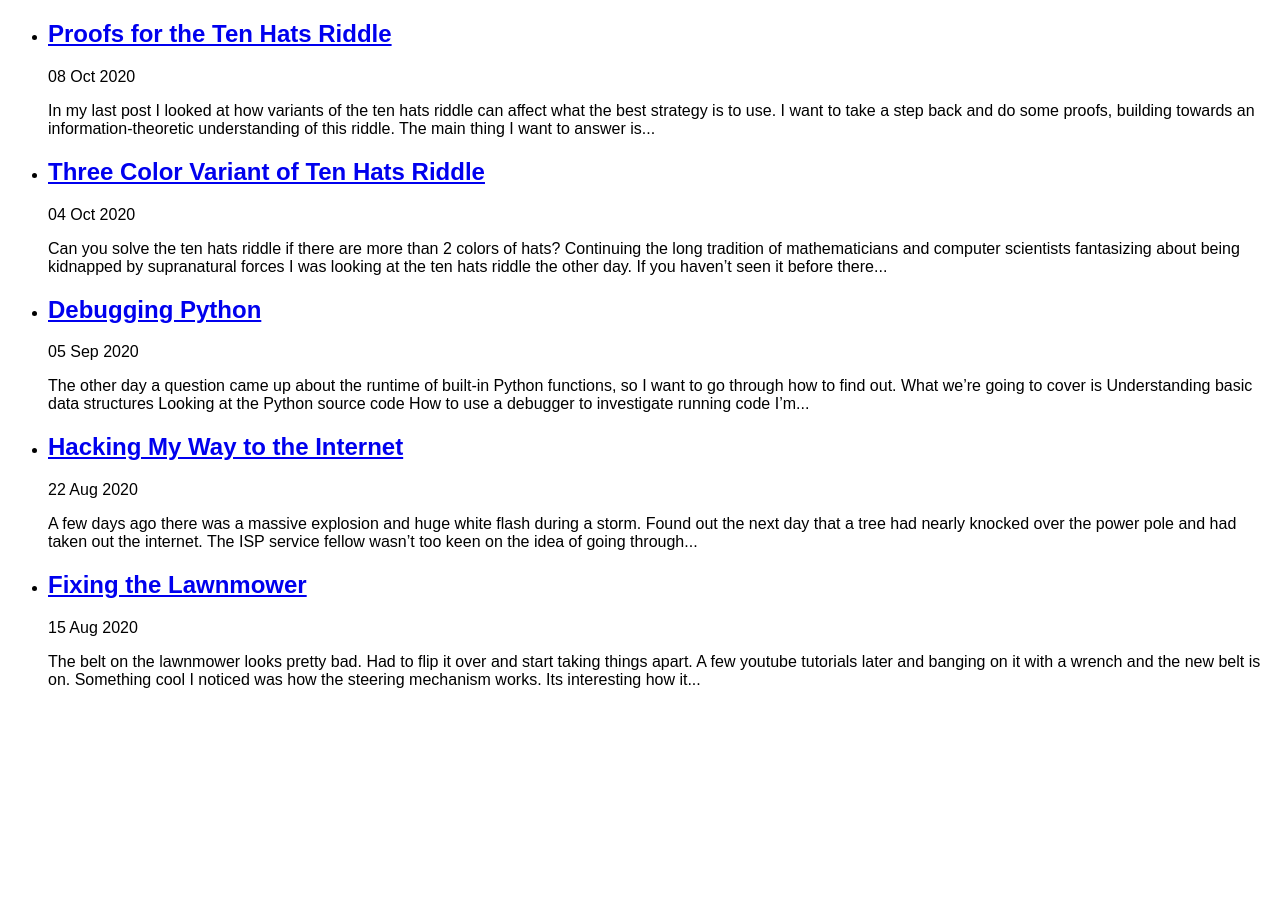
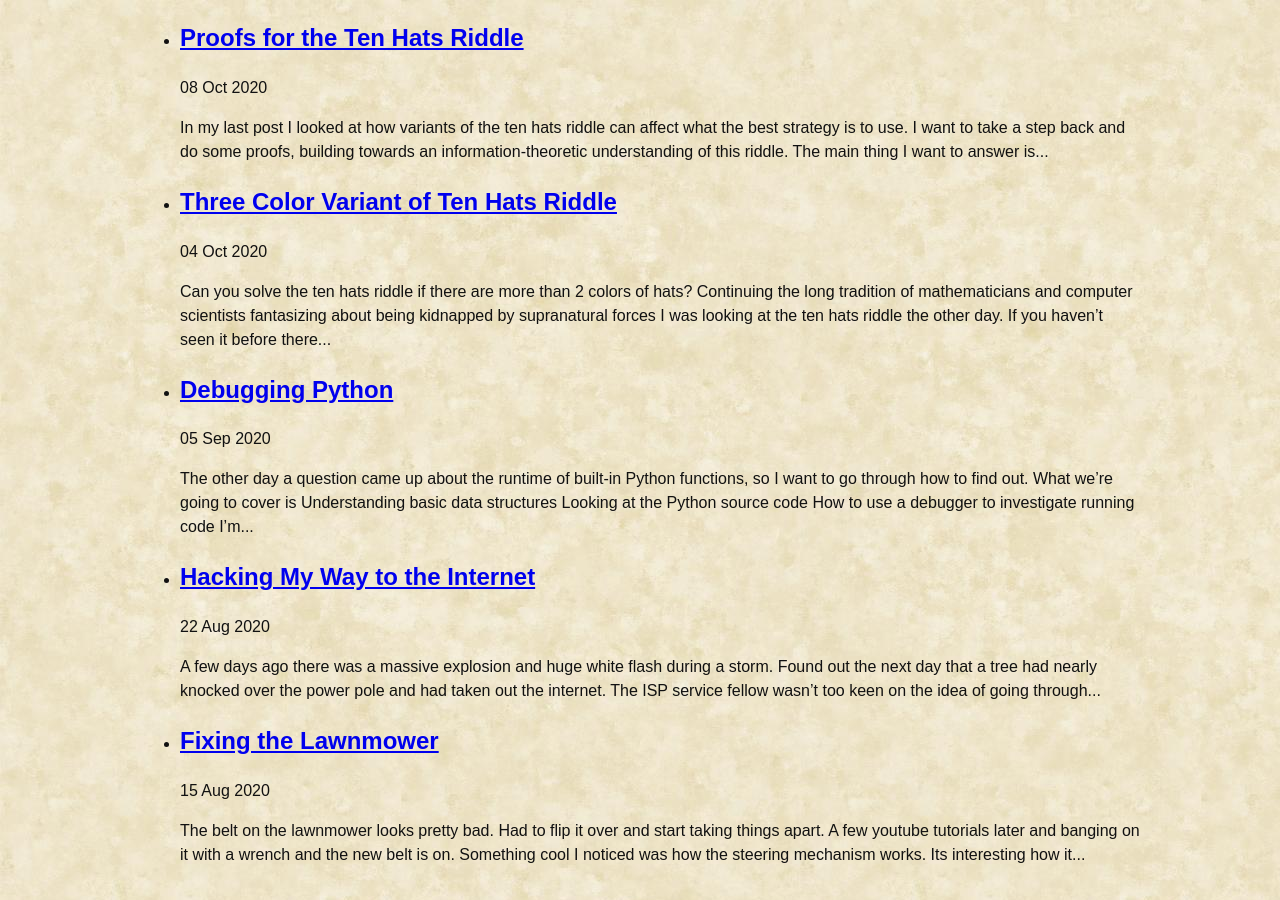
Before and after one commit to CodyEthanJordan/CodyEthanJordan.github.io, a Jekyll site: the page built from index.html, in a window 1280 px wide. Built offline with Jekyll 4.4.1, drawn with Linux system fonts in a browser that asks for light colours; some web fonts are replaced; the list of posts is cut into pages by our own code.

Commit message:
adding background texture

```diff
--- a/_layouts/post.html
+++ b/_layouts/post.html
@@ -2,9 +2,8 @@
 layout: default
 ---
 
+<h1>{{ page.title }}</h1>
 <small>{{ page.date | date: "%-d %B %Y" }}</small>
-<h1>{{ page.title }}</h1>
-
 <p class="view">by {{ page.author | default: site.author.name }}</p>
 
 {{content}}
--- a/_sass/base.scss
+++ b/_sass/base.scss
@@ -1,3 +1,6 @@
+@import "colors";
+
+
 @font-face {
 	font-family: "Universalis";
 	src: url("../assets/fonts/UniversalisADFStd-Regular.otf");
@@ -6,3 +9,19 @@
 * {
 	font-family: "Universalis", sans-serif;
 }
+
+
+body {
+  margin: 0;
+  padding: 0;
+  background: #FFFFFF url("../assets/images/theme/background.png") 0 0;
+  color: $darkGrey;
+  font-size: 16px;
+  line-height: 1.5;
+}
+
+.container {
+    width: 90%;
+    max-width: 1000px;
+    margin: 0 auto;
+}
--- /dev/null
+++ b/_sass/colors.scss
@@ -0,0 +1 @@
+$darkGrey: #111111
```
Also changed, not shown: assets/images/theme/background.png (added), 1 other file.
